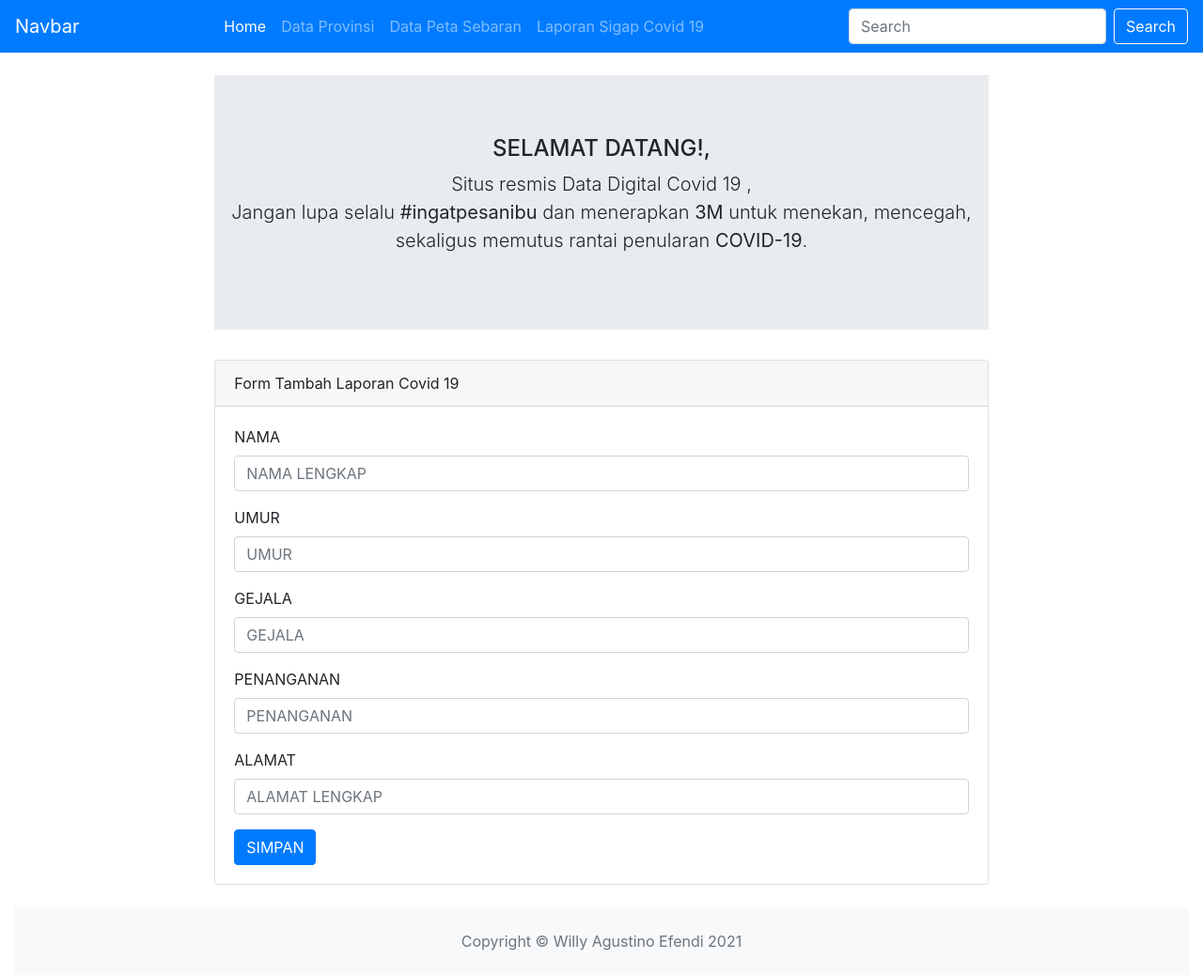
After one commit to Pentorch/hackathon-2021, a CodeIgniter app: page /hackathon-2021/laporan/tambah in a window 1280 px wide. The commit adds this page. Shown: the whole page at 94% size. Run offline with CodeIgniter, Linux system fonts and the light colour scheme; some libraries are stand-ins or nearby versions.

Commit message:
update title

```diff
--- a/application/controllers/Laporan.php
+++ b/application/controllers/Laporan.php
@@ -18,6 +18,15 @@ class Laporan extends CI_Controller {
 		$this->load->view('laporan/index', $data);
 		$this->load->view('templates/footer');
     }
+
+	public function tambah()
+	{
+		$data['judul'] = 'Halaman Tambah Data';
+		$this->load->view('templates/header', $data);
+		$this->load->view('laporan/tambah', $data);
+		$this->load->view('templates/footer');
+
+	}
 }
 
 /* End of file Laporan.php and path /application/controllers/Laporan.php */
--- a/application/views/laporan/index.php
+++ b/application/views/laporan/index.php
@@ -1,6 +1,8 @@
 <div class="col-md-12">
 	<div class="row">
 	<div class="col-md-8 mx-auto">
+		<a href="<?= base_url() ;?>laporan/tambah" class="btn btn-primary mb-3">Click Laporan</a>
+		<h3 class="text-center">Daftar Pasien Covid 19</h3>
 		<div class="table-responsive">
 			<table class="table table-bordered table-hover mb-0 text-nowrap css-serial">
 				<thead>
--- /dev/null
+++ b/application/views/laporan/tambah.php
@@ -0,0 +1,35 @@
+<div class="col-md-12">
+	<div class="row">
+	<div class="col-md-8 mx-auto">
+		<div class="card">
+	<div class="card-header">
+		Form Tambah Laporan Covid 19
+	</div>
+	<div class="card-body">
+	<form method="POST">
+	<div class="form-group">
+    <label for="exampleInputNama">NAMA</label>
+    <input type="text" name="nama" class="form-control" id="nama" placeholder="NAMA LENGKAP">
+	</div>
+	<div class="form-group">
+    <label for="exampleInputUmur">UMUR</label>
+    <input type="text" name="umur" class="form-control" id=umur" placeholder="UMUR">
+	</div>
+	<div class="form-group">
+    <label for="exampleInputGejala">GEJALA</label>
+    <input type="text" name="gejala" class="form-control" id="gejala" placeholder="GEJALA">
+	</div>
+	<div class="form-group">
+    <label for="exampleInputPenanganan">PENANGANAN</label>
+    <input type="text" name="penanganan" class="form-control" id="penanganan" placeholder="PENANGANAN">
+	</div>
+	<div class="form-group">
+    <label for="exampleInputNama">ALAMAT</label>
+    <input type="text" name="alamat" class="form-control" id="alamat" placeholder="ALAMAT LENGKAP">
+	</div>
+	<button type="submit" class="btn btn-primary">SIMPAN</button>
+</form>
+	</div>
+	</div>
+	</div>
+</div>
```
